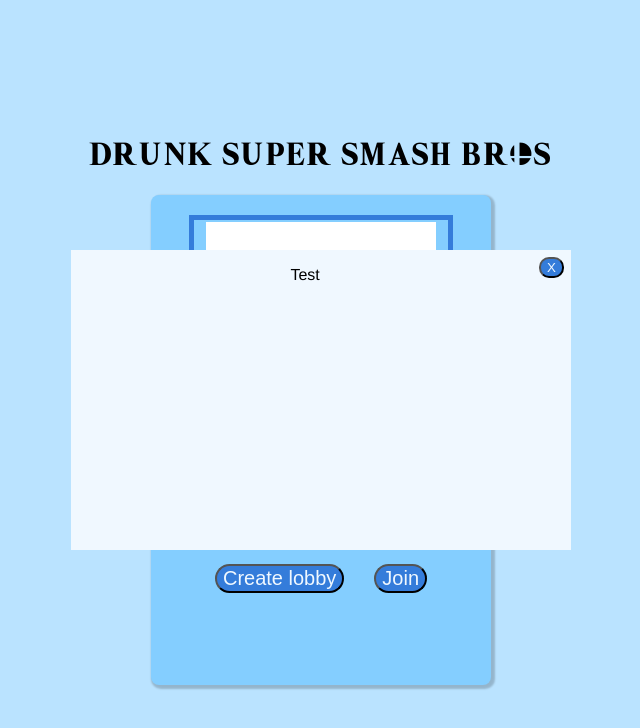
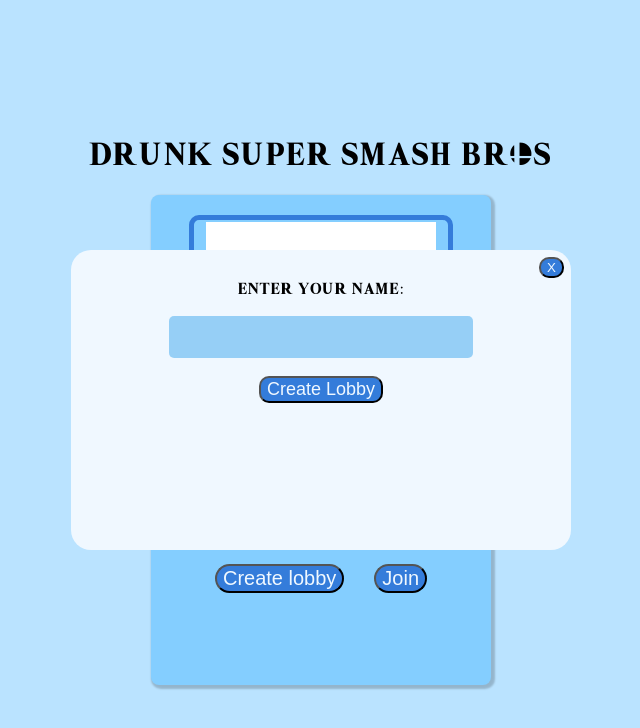
Before and after one commit to toch24/DrunkSuperSmashBros, a React (Create React App) app in the folder frontend/: page / in a window 1280 px wide. Both pictures are taken after a click on the button "Create lobby". Shown: the top 728 px of the page, without its empty margins (319-959 px from the left). Built offline with nearby package versions, Linux system fonts and the light colour scheme.

Commit message:
Updated frontend lobby

```diff
--- /dev/null
+++ b/frontend/src/views/Home/CreateLobbyForm.js
@@ -0,0 +1,54 @@
+import React from 'react';
+import { useState } from 'react';
+import "./Home.css";
+
+class CreateLobbyForm extends React.Component {
+
+    constructor(props) {
+        super(props);
+        this.state = {name: '', isSubmitted: false, newCode: ''};
+        this.handleChange = this.handleChange.bind(this);
+        this.handleSubmit = this.handleSubmit.bind(this);
+    }
+
+    handleChange(event) {
+        console.log("change occur");
+        this.setState({name: event.target.value});
+    }
+
+    handleSubmit(event) {
+        this.setState({isSubmitted: true});
+        this.setState({newCode: "TestCode"});
+        event.preventDefault();
+        console.log(this.state.name);
+    }
+
+    render() {
+        const isSubmitted = this.state.isSubmitted;
+        let returnContent;
+
+        if (isSubmitted) {
+            returnContent = (
+                <div className='cl-form'>
+                    Your Code is: <br/> <br/> <br/>
+                    <div className='show-code'>
+                        {this.state.newCode}
+                    </div> <br/> <br/>
+                    <button className='my-button'>Start Game</button>
+                </div>
+            );
+        }
+        else {
+            returnContent = (
+            <form className='cl-form' onSubmit={this.handleSubmit}>
+                Enter Your Name: <br/> <br/>
+                <input className='textBox' type="text" value={this.state.name} onChange={this.handleChange}/>
+                <br/> <br/>
+                <input className='my-submit' type="submit" value="Create Lobby"/>
+            </form>);
+        }
+        return returnContent;
+    }
+}
+
+export default CreateLobbyForm
--- a/frontend/src/views/Home/Home.css
+++ b/frontend/src/views/Home/Home.css
@@ -1,5 +1,14 @@
+
+@font-face {
+    font-family: "SmashBros";
+    src: local("SmashBros"),
+     url("../../fonts/super_smash.ttf") format("truetype");
+    font-weight: bold;
+}
+
 .home-img {
     border: 5px solid rgb(52, 124, 218);
+    border-radius: 10px;
     margin: auto;
     padding: 2px;
     width: 250px;
@@ -34,9 +43,10 @@
     top: 0;
 }
 
-.cl-popup {
+.lobby-popup {
     background-color: aliceblue;
     position: relative;
+    border-radius: 20px;
     width: 500px;
     height: 300px;
 }
@@ -49,3 +59,39 @@
     color: aliceblue;
     background-color:rgb(52, 124, 218);
 }
+
+.cl-form {
+    font-family: "SmashBros";
+    margin-top: 30px;
+}
+
+.textBox {
+    justify-content: center;
+    align-items: center;
+    width: 60%;
+    height: 40px;
+    border: 1px;
+    border-radius: 5px;
+    opacity: 0.5;
+    background-color:rgb(62, 167, 238);
+}
+
+.my-submit {
+    font-size: large;
+    border-radius: 10px;
+    color: aliceblue;
+    background-color:rgb(52, 124, 218);
+}
+
+.show-code {
+    width: 70%;
+    height: 80px;
+    margin: auto;
+    background-color: rgb(59, 156, 212);
+    line-height: 80px;
+    text-align: center;
+    border: 2px solid rgb(1, 19, 41);
+    border-radius: 15px;
+    font-family:'Franklin Gothic Medium', 'Arial Narrow', Arial, sans-serif !important;
+    font-size: x-large;
+}
--- a/frontend/src/views/Home/Home.js
+++ b/frontend/src/views/Home/Home.js
@@ -1,12 +1,15 @@
 import React from 'react';
-import CreateLobbyPopup from './CreateLobbyPopup';
+import LobbyPopup from './LobbyPopup';
+import CreateLobbyForm from './CreateLobbyForm';
 import { useState } from 'react';
 import test from '../../images/Test.jpg';
 import "./Home.css";
+import JoinForm from './JoinForm';
 
 console.log(test);
 function Home(){
     const [lobbyPopup, setLobbyPopup] = useState(false);
+    const [joinPopup, setJoinPopup] = useState(false);
     return(
         <>
         <h1 className='header'>DRUNK SUPER SMASH BROS</h1>
@@ -17,11 +20,16 @@
 
             <div className='lobby-buttons'>
                 <button onClick={() => setLobbyPopup(true)} className='my-button'>Create lobby</button>
-                <button className='my-button'>Join</button>
+                <button onClick={() => setJoinPopup(true)} className='my-button'>Join</button>
             </div>
-            <CreateLobbyPopup trigger={lobbyPopup} settrigger={setLobbyPopup}>
-                <p>Test</p>
-            </CreateLobbyPopup>
+
+            <LobbyPopup trigger={lobbyPopup} settrigger={setLobbyPopup}>
+                <CreateLobbyForm/>
+            </LobbyPopup>
+
+            <LobbyPopup trigger={joinPopup} settrigger={setJoinPopup}>
+                <JoinForm/>
+            </LobbyPopup>
         </div>
         </>
 
--- /dev/null
+++ b/frontend/src/views/Home/JoinForm.js
@@ -0,0 +1,42 @@
+import React from 'react';
+import { useState } from 'react';
+import "./Home.css";
+
+class JoinForm extends React.Component {
+
+    constructor(props) {
+        super(props);
+        this.state = {name: '', code:''};
+        this.handleChange = this.handleChange.bind(this);
+        this.handleSubmit = this.handleSubmit.bind(this);
+    }
+
+    handleChange(event) {
+        console.log("change occur");
+        const value = event.target.value;
+        this.setState({[event.target.name] : event.target.value});
+    }
+
+    handleSubmit(event) {
+        const { name, code } = this.state
+        event.preventDefault();
+        console.log(this.state.name);
+        console.log(this.state.code);
+    }
+
+    render() {
+        return (
+            <form className='cl-form' onSubmit={this.handleSubmit}>
+                Enter Your Name: <br/> <br/>
+                <input className='textBox' type="text" name='name' value={this.state.name} onChange={this.handleChange}/>
+                <br/> <br/>
+                Enter Lobby Code: <br/> <br/>
+                <input className='textBox' type="text" name='code' value={this.state.code} onChange={this.handleChange}/>
+                <br/> <br/>
+                <input className='my-submit' type="submit" value="Join Lobby"/>
+            </form>
+        );
+    }
+}
+
+export default JoinForm
--- a/frontend/src/views/Home/CreateLobbyPopup.js
+++ b/frontend/src/views/Home/LobbyPopup.js
@@ -1,10 +1,10 @@
 import React from 'react';
 import "./Home.css";
 
-function CreateLobbyPopup(props){
+function LobbyPopup(props){
     return (props.trigger) ? (
         <div className='popup'>
-            <div className='cl-popup'>
+            <div className='lobby-popup'>
                 <button className='close-button' onClick={() => props.settrigger(false)}>X</button>
                 {props.children}
             </div>
@@ -14,4 +14,4 @@
 }
 
 
-export default CreateLobbyPopup
+export default LobbyPopup
```
